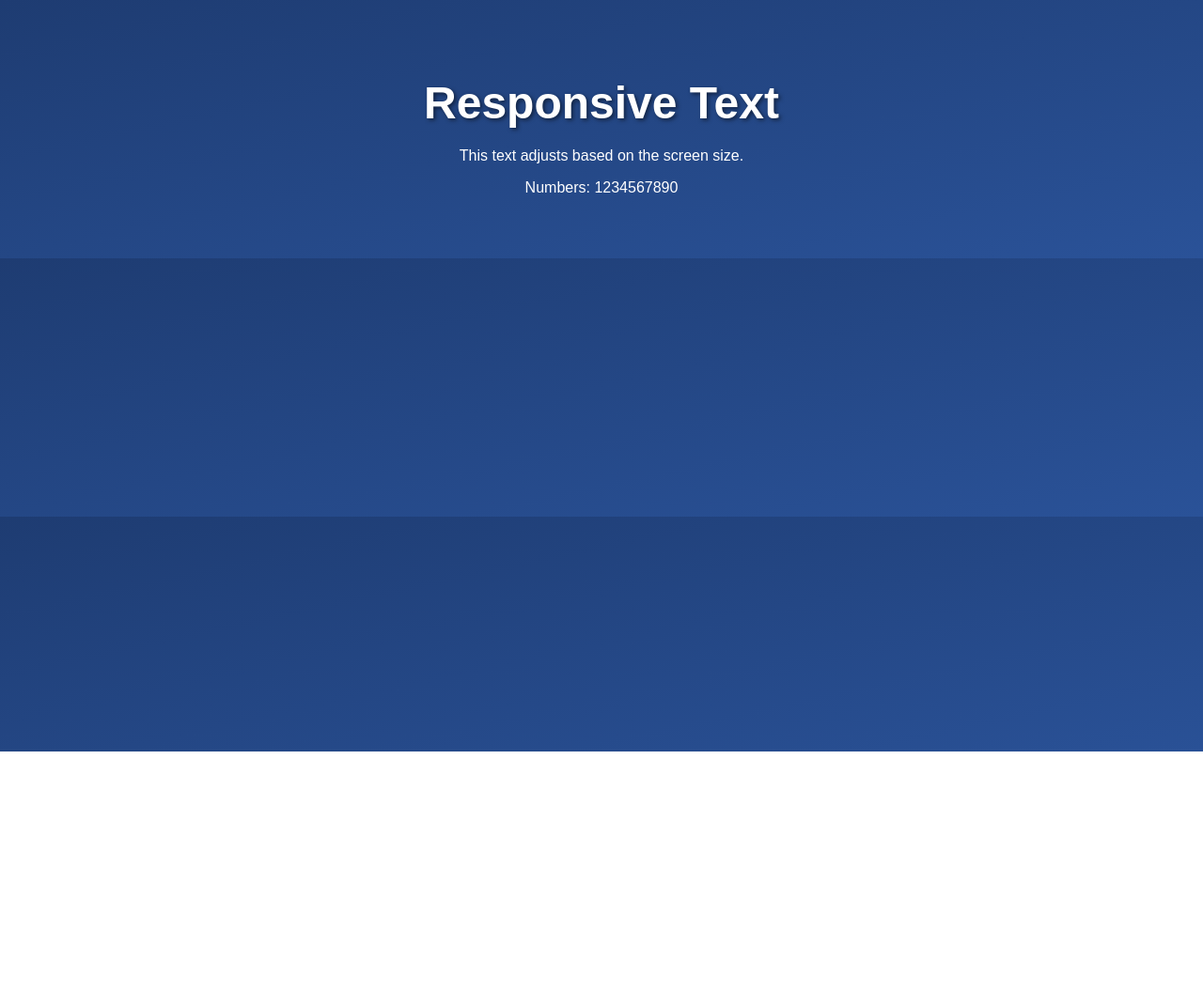
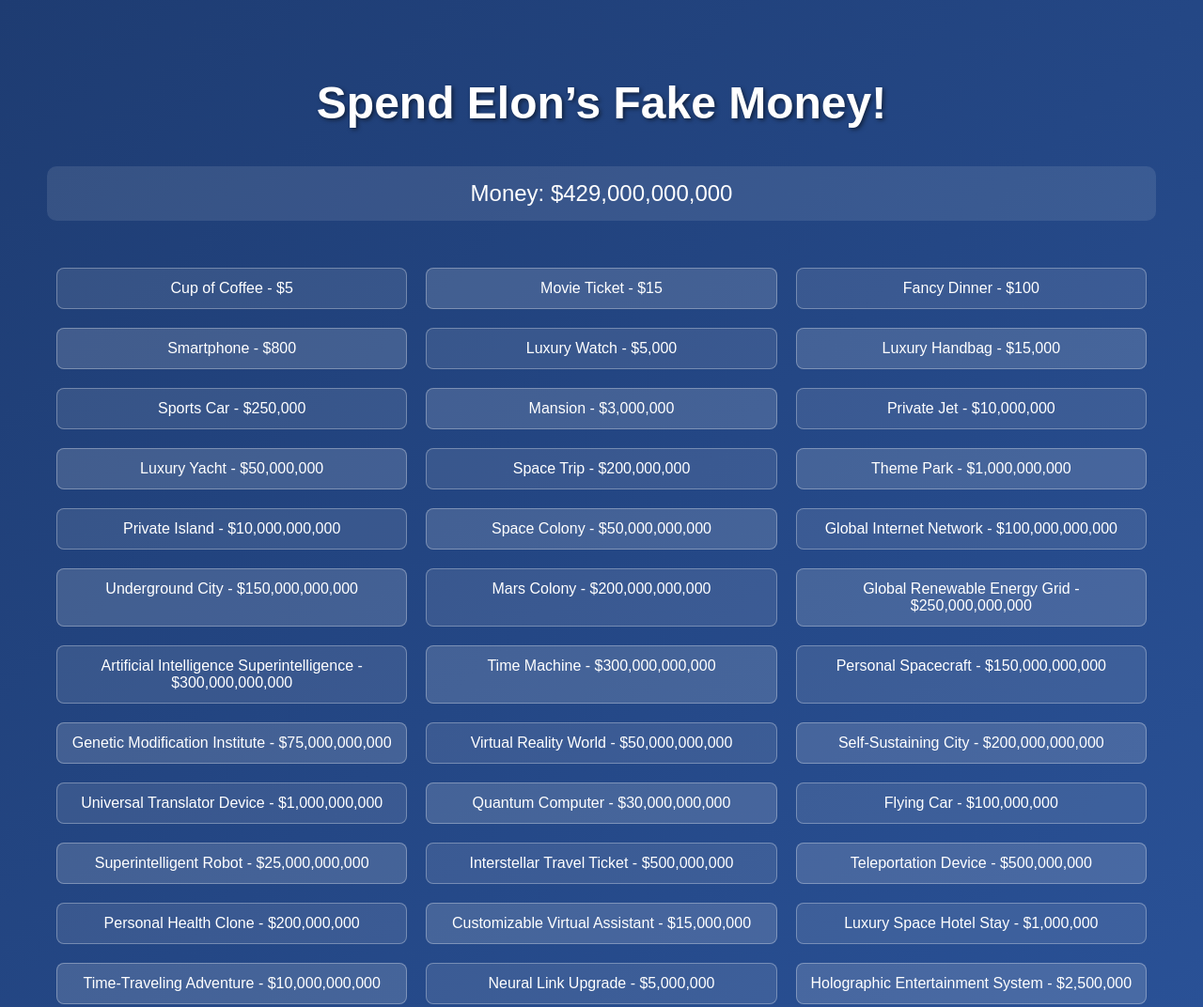
Before and after one commit to BigQohIO/elonmuskmoney.github.io, a plain HTML site: page index.html in a window 1280 px wide. Shown: the top 1072 px of the page at 94% size. Before the commit the page ends 800 px from the top, so only its background shows below. Drawn offline with Linux system fonts and the light colour scheme.

Commit message:
Update index.html

```diff
--- a/index.html
+++ b/index.html
@@ -3,16 +3,15 @@
 <head>
     <meta charset="UTF-8">
     <meta name="viewport" content="width=device-width, initial-scale=1.0">
-    <title>Responsive Design</title>
+    <title>Spend Elon’s Fake Money</title>
     <link rel="stylesheet" href="styles.css">
 </head>
 <body>
     <div class="container">
-        <div class="content">
-            <h1>Responsive Text</h1>
-            <p>This text adjusts based on the screen size.</p>
-            <p>Numbers: <span class="number">1234567890</span></p>
-        </div>
+        <h1>Spend Elon’s Fake Money!</h1>
+        <div id="money">Money: $<span id="amount">429000000000</span></div>
+        <div id="items"></div>
     </div>
+    <script src="scripts.js"></script>
 </body>
 </html>
```
